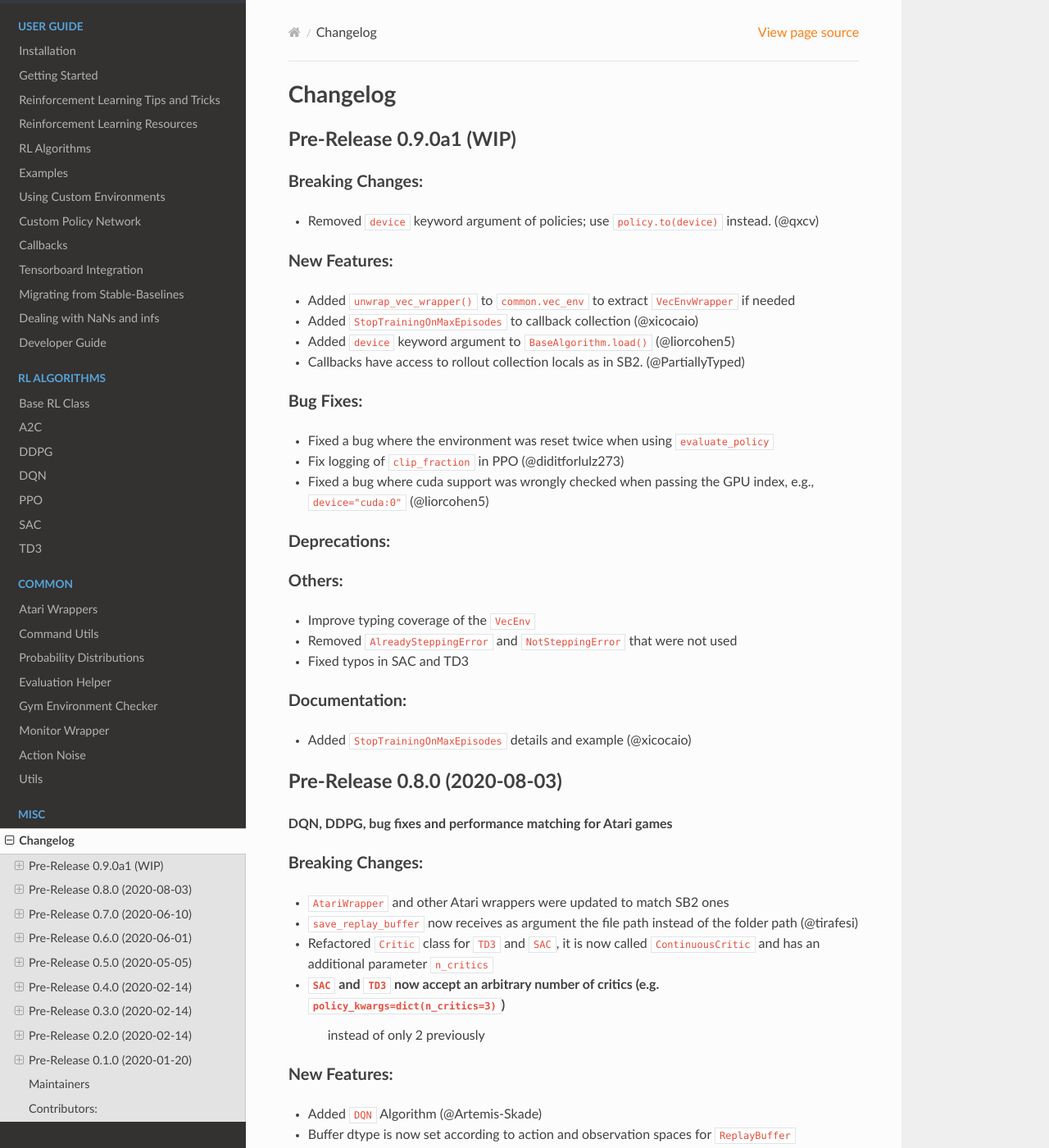
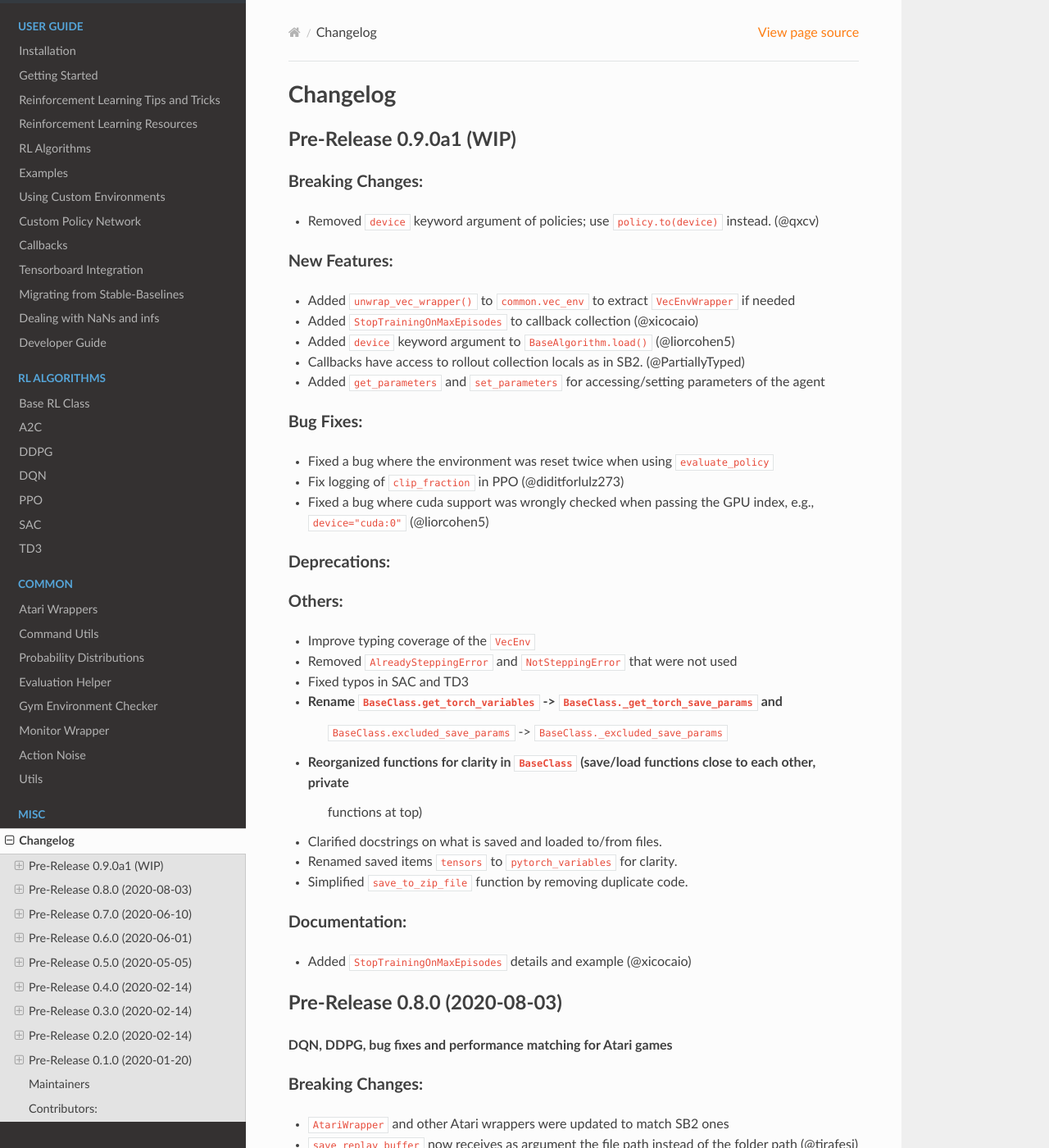
Before and after one commit to DLR-RM/stable-baselines3, a Sphinx documentation site: the page built from docs/misc/changelog.rst, in a window 1280 px wide and 1400 px high. Shown: the whole window at 82% size. Built offline with Sphinx 7.4.7 and the Read the Docs theme 2.0.0, drawn with Linux system fonts in a browser that asks for light colours; pages that are not in the unit, such as notebooks, are missing from menus.

Commit message:
Update changelog

```diff
--- a/docs/misc/changelog.rst
+++ b/docs/misc/changelog.rst
@@ -16,6 +16,7 @@ New Features:
 - Added ``StopTrainingOnMaxEpisodes`` to callback collection (@xicocaio)
 - Added ``device`` keyword argument to ``BaseAlgorithm.load()`` (@liorcohen5)
 - Callbacks have access to rollout collection locals as in SB2. (@PartiallyTyped)
+- Added ``get_parameters`` and ``set_parameters`` for accessing/setting parameters of the agent
 
 Bug Fixes:
 ^^^^^^^^^^
@@ -31,6 +32,13 @@ Others:
 - Improve typing coverage of the ``VecEnv``
 - Removed ``AlreadySteppingError`` and ``NotSteppingError`` that were not used
 - Fixed typos in SAC and TD3
+- Rename ``BaseClass.get_torch_variables`` -> ``BaseClass._get_torch_save_params`` and
+    ``BaseClass.excluded_save_params`` -> ``BaseClass._excluded_save_params``
+- Reorganized functions for clarity in ``BaseClass`` (save/load functions close to each other, private
+    functions at top)
+- Clarified docstrings on what is saved and loaded to/from files.
+- Renamed saved items ``tensors`` to ``pytorch_variables`` for clarity.
+- Simplified ``save_to_zip_file`` function by removing duplicate code.
 
 Documentation:
 ^^^^^^^^^^^^^^
```
